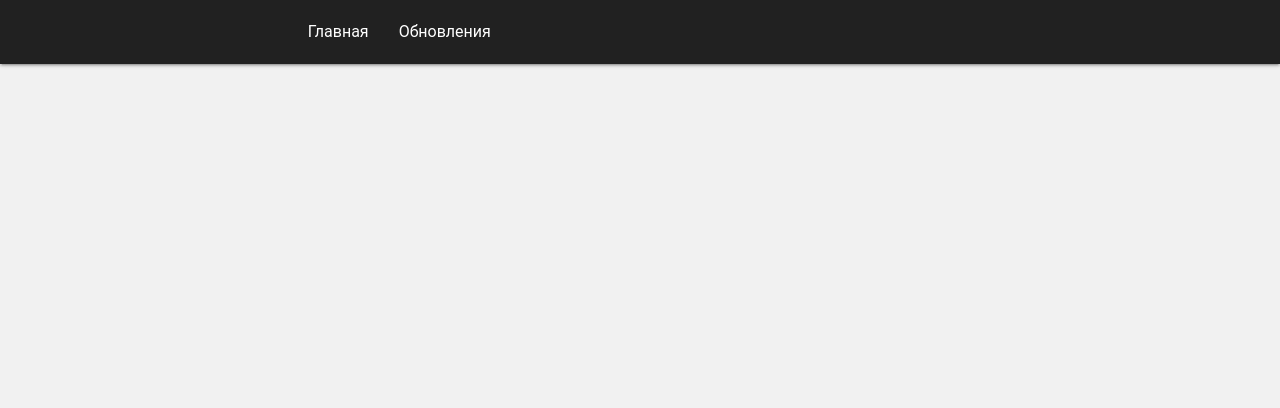
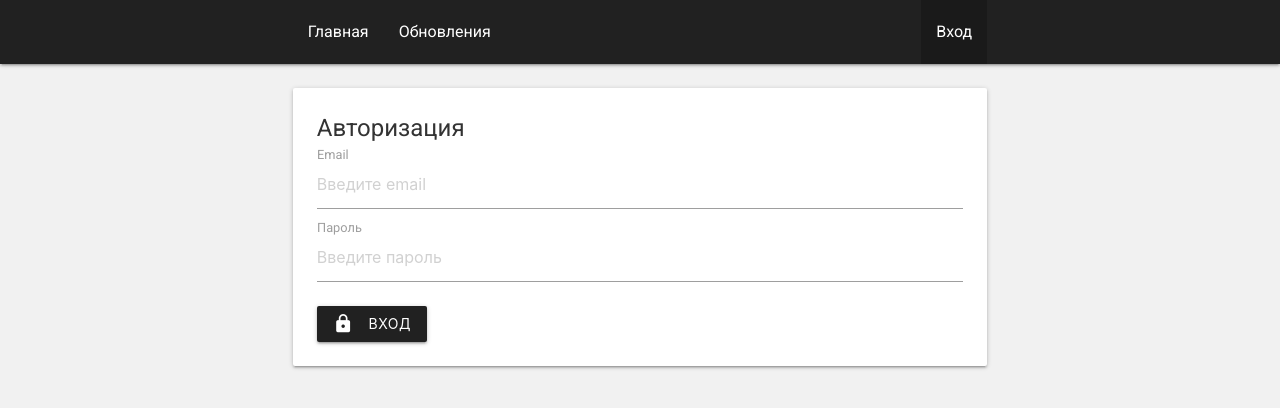
Before and after one commit to ijcnvv/haddan-bot-manager-react, a React app: page /auth in a window 1280 px wide. Shown: the top 408 px of the page. Built offline with nearby package versions, Linux system fonts and the light colour scheme.

Commit message:
adds auth form

```diff
--- a/public/index.html
+++ b/public/index.html
@@ -8,6 +8,14 @@
     <meta name="description" content="Haddan bot manager" />
     <link rel="apple-touch-icon" href="%PUBLIC_URL%/logo192.png" />
     <link rel="manifest" href="%PUBLIC_URL%/manifest.json" />
+    <link
+      href="https://fonts.googleapis.com/css?family=Roboto:400,400i,500,500i,700,700i&display=swap&subset=cyrillic"
+      rel="stylesheet"
+    />
+    <link
+      href="https://fonts.googleapis.com/icon?family=Material+Icons"
+      rel="stylesheet"
+    />
     <title>Haddan bot manager</title>
   </head>
   <body>
--- a/src/App.js
+++ b/src/App.js
@@ -3,6 +3,7 @@ import { Route, Switch } from "react-router-dom";
 import Layout from "./components/layout/layout";
 import InfoPage from "./pages/info/info";
 import UpdatesPage from "./pages/updates/updates";
+import AuthPage from "./pages/auth/auth";
 import { CommonContext } from "./context/common/commonContext";
 import "./App.scss";
 
@@ -21,6 +22,7 @@ const App = () => {
       <Switch>
         <Route path="/" exact component={InfoPage} />
         <Route path="/updates" component={UpdatesPage} />
+        <Route path="/auth" component={AuthPage} />
       </Switch>
     </Layout>
   );
--- a/src/components/navbar/navbar.js
+++ b/src/components/navbar/navbar.js
@@ -17,6 +17,11 @@ const Navbar = props => (
               Обновления
             </NavLink>
           </li>
+          <li className="header__list-item right">
+            <NavLink to="/auth" className="header__link">
+              Вход
+            </NavLink>
+          </li>
         </ul>
       </div>
     </nav>
--- /dev/null
+++ b/src/pages/auth/auth.js
@@ -0,0 +1,48 @@
+import React from "react";
+import "./auth.scss";
+
+const AuthPage = () => {
+  return (
+    <div className="card auth-card">
+      <div className="card-content">
+        <div className="card-title">Авторизация</div>
+        <form className="auth__form">
+          <div className="input-field auth__field">
+            <input
+              placeholder="Введите email"
+              id="email"
+              type="email"
+              className="validate"
+              required
+            />
+            <label htmlFor="email" className="active">
+              Email
+            </label>
+          </div>
+          <div className="input-field auth__field">
+            <input
+              placeholder="Введите пароль"
+              id="password"
+              type="password"
+              className="validate"
+              required
+            />
+            <label htmlFor="password" className="active">
+              Пароль
+            </label>
+          </div>
+          <button
+            type="submit"
+            className="waves-effect waves-light btn grey darken-4"
+          >
+            <i className="material-icons left">lock</i>
+            Вход
+          </button>
+        </form>
+        <div className="red-text text-lighten-2 card__error"></div>
+      </div>
+    </div>
+  );
+};
+
+export default AuthPage;
--- /dev/null
+++ b/src/pages/auth/auth.scss
@@ -0,0 +1,11 @@
+.auth-card {
+  .card-content {
+    .card-title {
+      margin-bottom: 2rem;
+    }
+  }
+
+  &__error {
+    margin-top: 30px;
+  }
+}
--- a/src/pages/updates/updates.js
+++ b/src/pages/updates/updates.js
@@ -1,6 +1,7 @@
 import React, { useEffect, useContext } from "react";
 import Loader from "../../components/shared/loader/loader";
 import { CommonContext } from "../../context/common/commonContext";
+import "./updates.scss";
 
 const UpdatesPage = () => {
   const { getUpdates, loading, updates } = useContext(CommonContext);
@@ -15,7 +16,7 @@ const UpdatesPage = () => {
     <div className="updates">
       {loading ? <Loader /> : null}
       {updates.map(item => (
-        <div className="card update" key={item.id}>
+        <div className="card card-update update" key={item.id}>
           <div className="card-content">
             <span className="card-title">{item.title}</span>
             <ul className="update__list browser-default">
--- a/src/pages/updates/updates.scss
+++ b/src/pages/updates/updates.scss
@@ -16,7 +16,7 @@
 }
 
 @media (max-width: 480px) {
-  .card .card-content {
+  .card-update .card-content {
     padding: 15px;
 
     .card-title {
@@ -24,4 +24,10 @@
       line-height: 24px;
     }
   }
+
+  .updates {
+    & > div {
+      margin-bottom: 1rem;
+    }
+  }
 }
```
Also changed, not shown: 1 other file (tests, documents, lock files or other folders).
